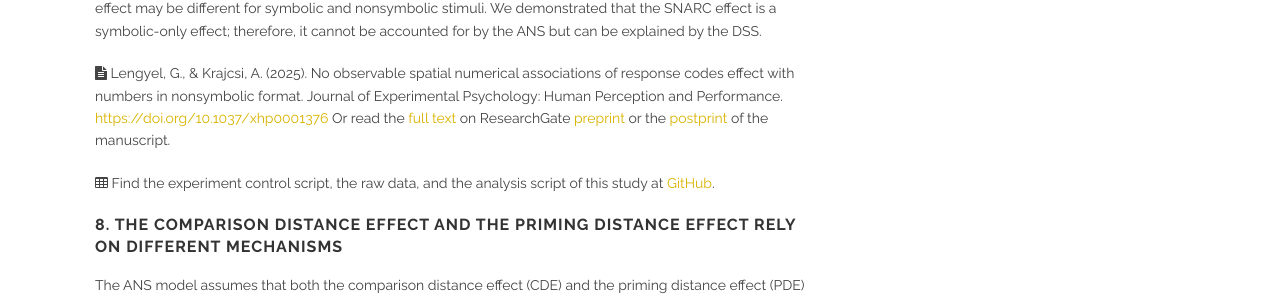
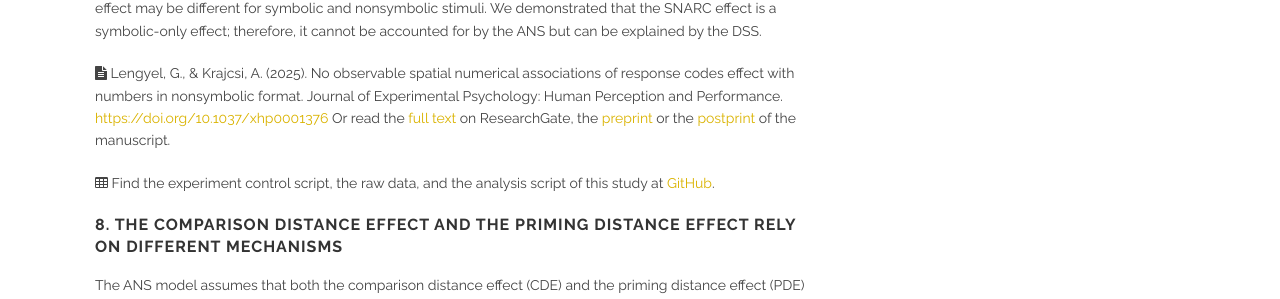
Before and after one commit to theNumberWorks/numberworks_website, a Jekyll site: the page built from discrete_semantic_system.md, in a window 1280 px wide and 900 px high, scrolled down 5450 px. Shown: the part 150-449 px from the top of the window. Built offline with Jekyll 4.4.1, drawn with Linux system fonts in a browser that asks for light colours.

Commit message:
Update discrete_semantic_system.md

```diff
--- a/discrete_semantic_system.md
+++ b/discrete_semantic_system.md
@@ -109,7 +109,7 @@ The ANS model can explain several numerical interferences (e.g., the interferenc
 ### 7. The SNARC effect is present only with symbolic stimuli but not with nonsymbolic stimuli
 The ANS model assumes that both symbolic and nonsymbolic number processing may interfere with spatial information when forming the SNARC effect. According to our hybrid ANS-DSS framework, the interference effect may be different for symbolic and nonsymbolic stimuli. We demonstrated that the SNARC effect is a symbolic-only effect; therefore, it cannot be accounted for by the ANS but can be explained by the DSS.
 
-<i class='fa fa-file-text'></i> Lengyel, G., & Krajcsi, A. (2025). No observable spatial numerical associations of response codes effect with numbers in nonsymbolic format. Journal of Experimental Psychology: Human Perception and Performance. [https://doi.org/10.1037/xhp0001376](https://doi.org/10.1037/xhp0001376) Or read the [full text](https://www.researchgate.net/publication/396950588_No_observable_spatial_numerical_associations_of_response_codes_effect_with_numbers_in_nonsymbolic_format) on ResearchGate [preprint](https://osf.io/preprints/psyarxiv/2c9kr) or the [postprint](https://github.com/GaborLengyel/dot-SNARC/blob/main/DotSNARC_JEPH_accepted.pdf) of the manuscript.
+<i class='fa fa-file-text'></i> Lengyel, G., & Krajcsi, A. (2025). No observable spatial numerical associations of response codes effect with numbers in nonsymbolic format. Journal of Experimental Psychology: Human Perception and Performance. [https://doi.org/10.1037/xhp0001376](https://doi.org/10.1037/xhp0001376) Or read the [full text](https://www.researchgate.net/publication/396950588_No_observable_spatial_numerical_associations_of_response_codes_effect_with_numbers_in_nonsymbolic_format) on ResearchGate, the [preprint](https://osf.io/preprints/psyarxiv/2c9kr) or the [postprint](https://github.com/GaborLengyel/dot-SNARC/blob/main/DotSNARC_JEPH_accepted.pdf) of the manuscript.
 
 <i class='fa fa-table'></i> Find the experiment control script, the raw data, and the analysis script of this study at [GitHub](https://github.com/GaborLengyel/dot-SNARC).
 
```
